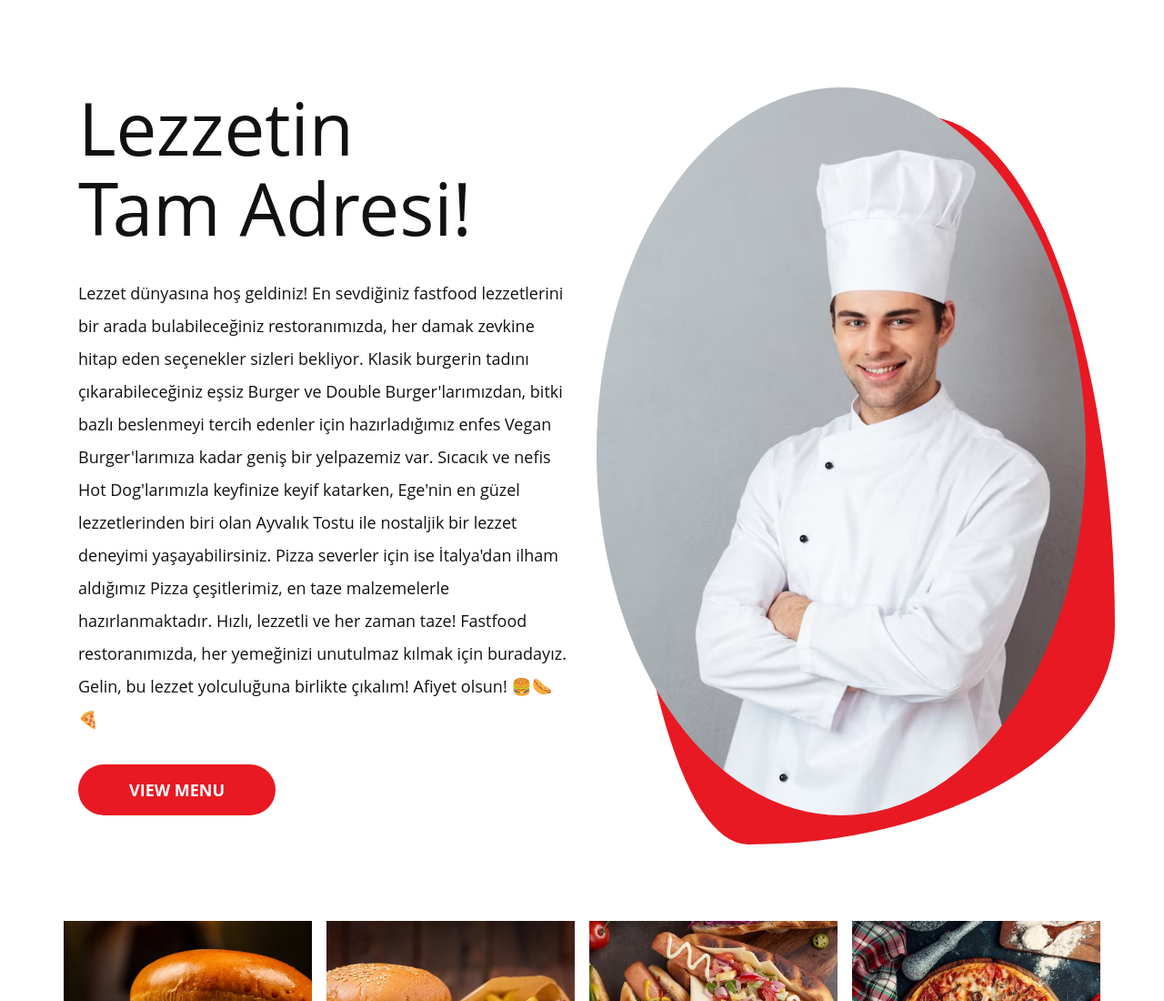
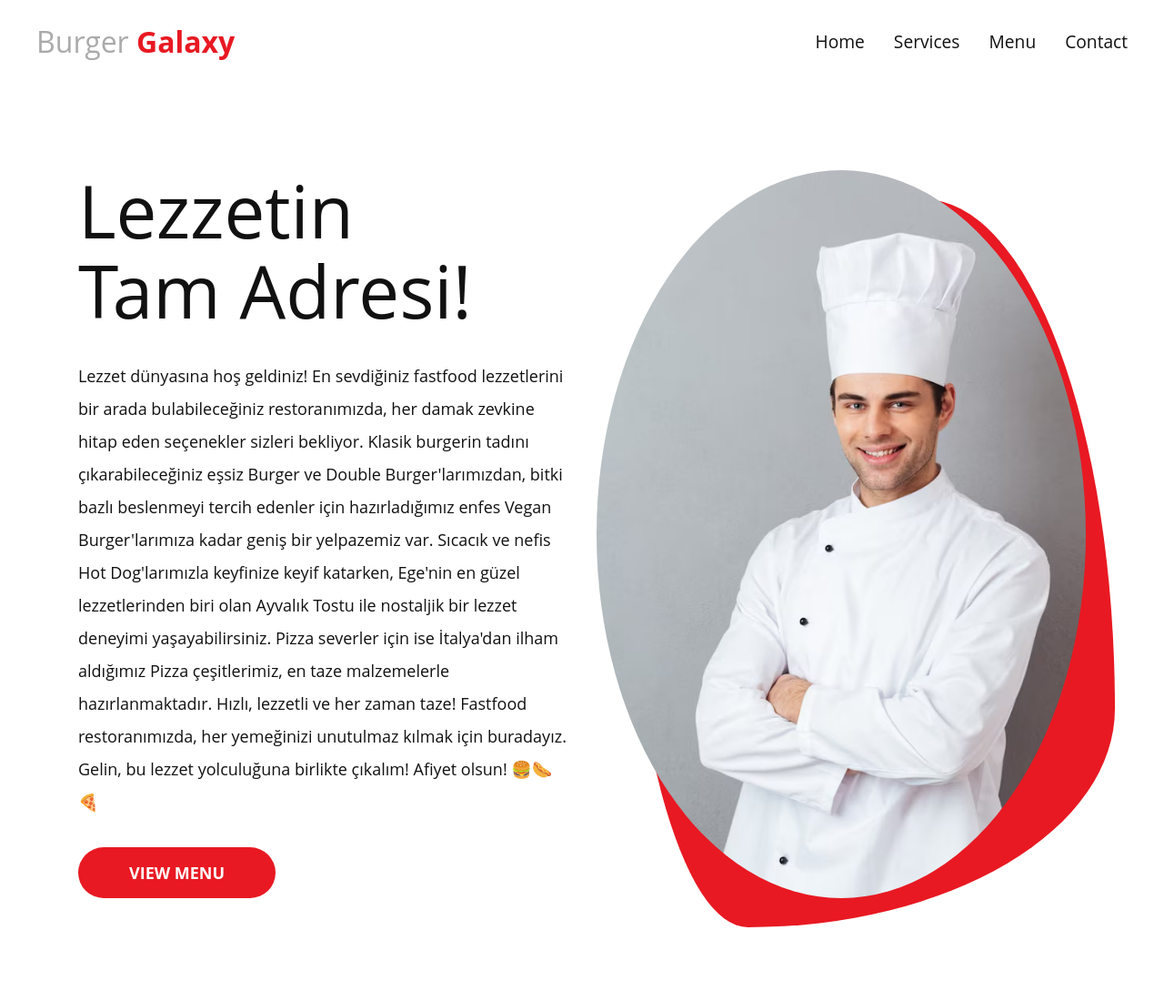
Before and after one commit to sunqfuu/burger-galaxy-test, a plain HTML site: page index.html in a window 1280 px wide. Shown: the top 1100 px of the page at 91% size. Drawn offline with nearby package versions, Linux system fonts and the light colour scheme.

Commit message:
Update index.html

```diff
--- a/index.html
+++ b/index.html
@@ -11,6 +11,14 @@
 </head>
 <body>
     <header>
+        <div class="navbar">
+        <a href="#" class="logo">Burger <span>Galaxy</span></a>
+        <ul class="links">
+            <li><a href="#hero">Home</a></li>
+            <li><a href="#services">Services</a></li>
+            <li><a href="#menu">Menu</a></li>
+            <li><a href="#contact">Contact</a></li>
+        </ul>
 
     </div>
     </header>
```
